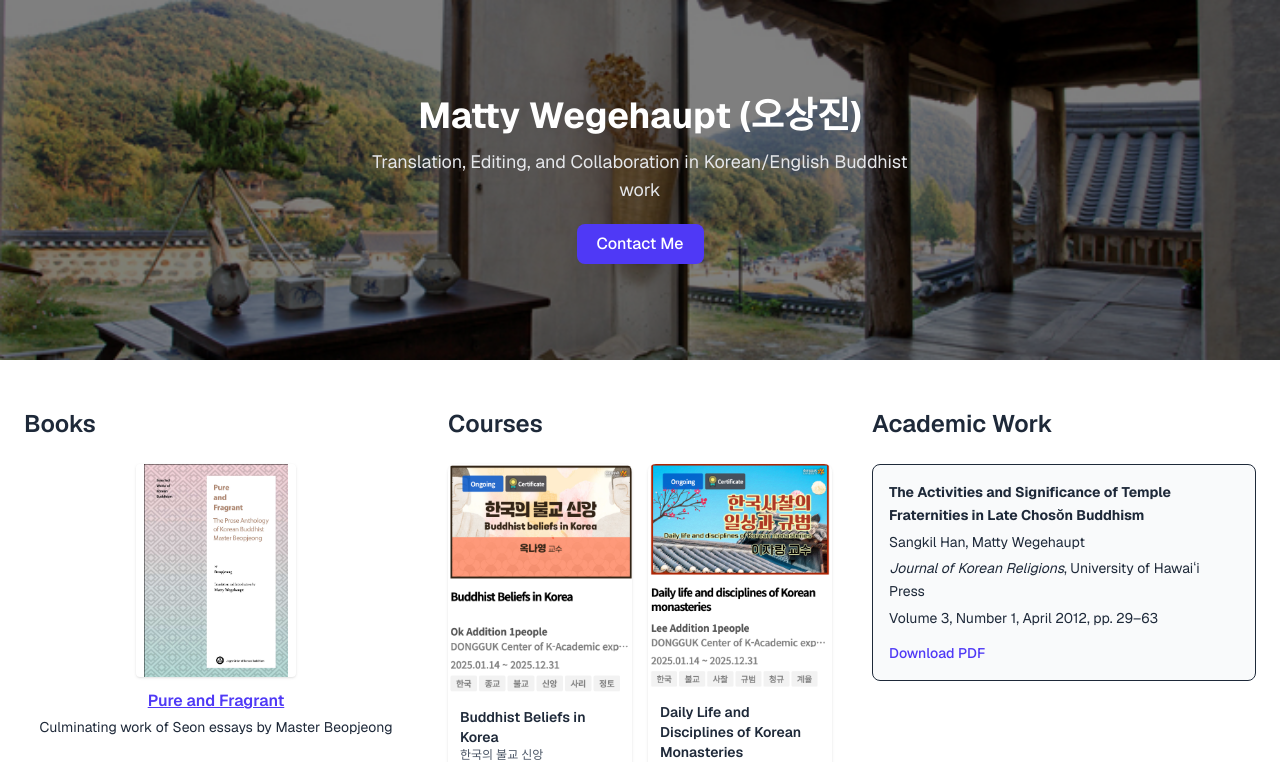
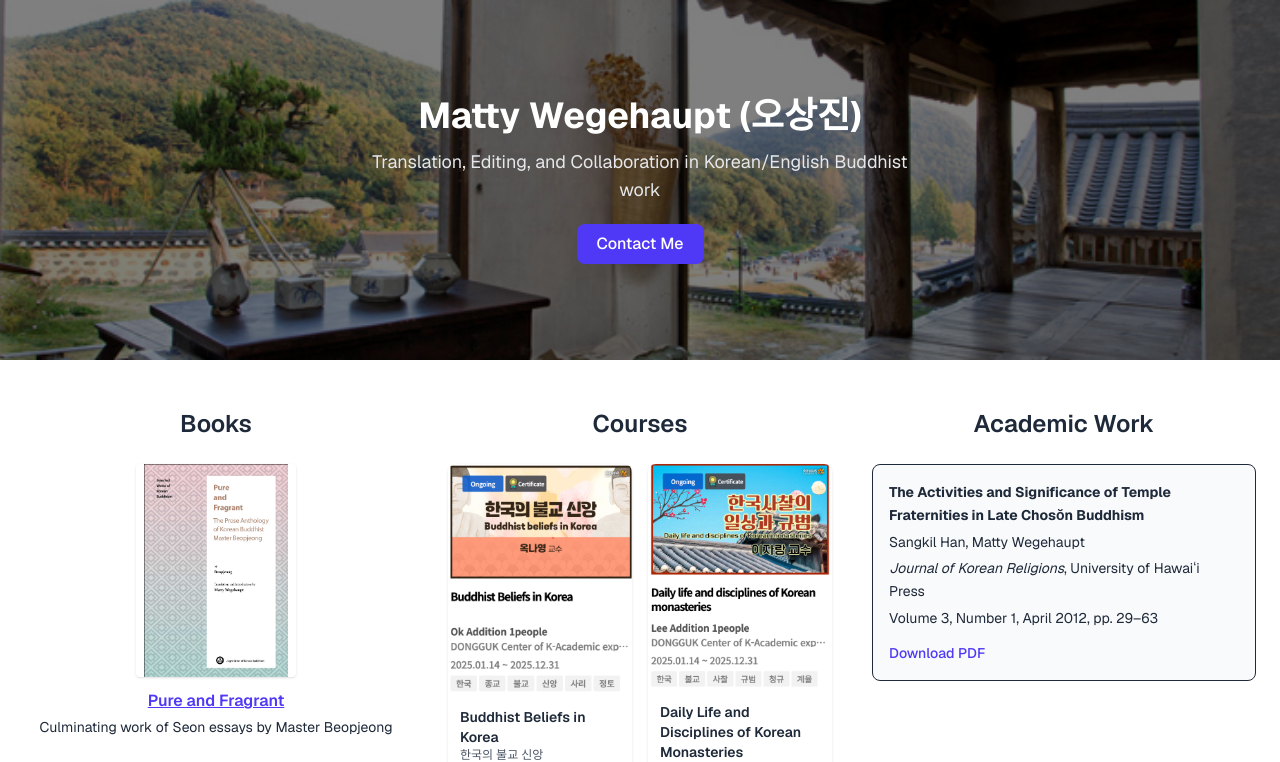
Before and after one commit to omatty123/translation_website, a Next.js app: page / in a window 1280 px wide. Shown: the top 762 px of the page. Built offline with nearby package versions, Linux system fonts and the light colour scheme.

Commit message:
Update page.tsx

```diff
--- a/app/page.tsx
+++ b/app/page.tsx
@@ -54,7 +54,7 @@ export default function Home() {
 
             {/* Books */}
             <div>
-              <h2 className="text-2xl font-semibold mb-6">Books</h2>
+              <h2 className="text-2xl font-semibold mb-6 text-center">Books</h2>
               {[
                 {
                   title: "Pure and Fragrant",
@@ -105,7 +105,7 @@ export default function Home() {
 
             {/* Courses */}
             <div>
-              <h2 className="text-2xl font-semibold mb-6">Courses</h2>
+              <h2 className="text-2xl font-semibold mb-6 text-center">Courses</h2>
               <div className="grid grid-cols-1 sm:grid-cols-2 gap-4">
                 {[
                   {
@@ -158,7 +158,7 @@ export default function Home() {
 
             {/* Academic Work */}
             <div>
-              <h2 className="text-2xl font-semibold mb-6">Academic Work</h2>
+              <h2 className="text-2xl font-semibold mb-6 text-center">Academic Work</h2>
               <div className="p-4 border rounded-lg bg-gray-50 text-sm leading-relaxed space-y-1">
                 <p>
                   <strong>
```
